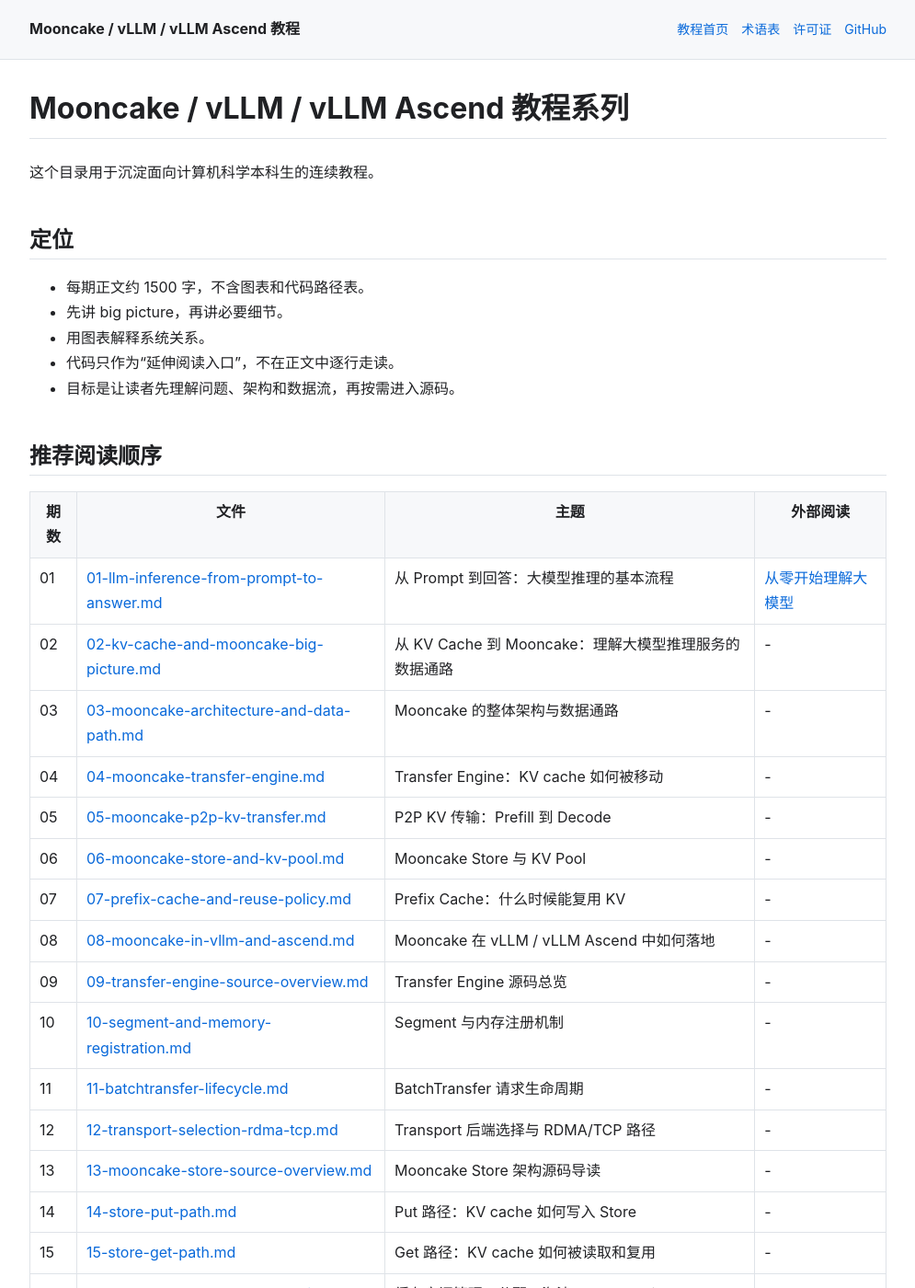
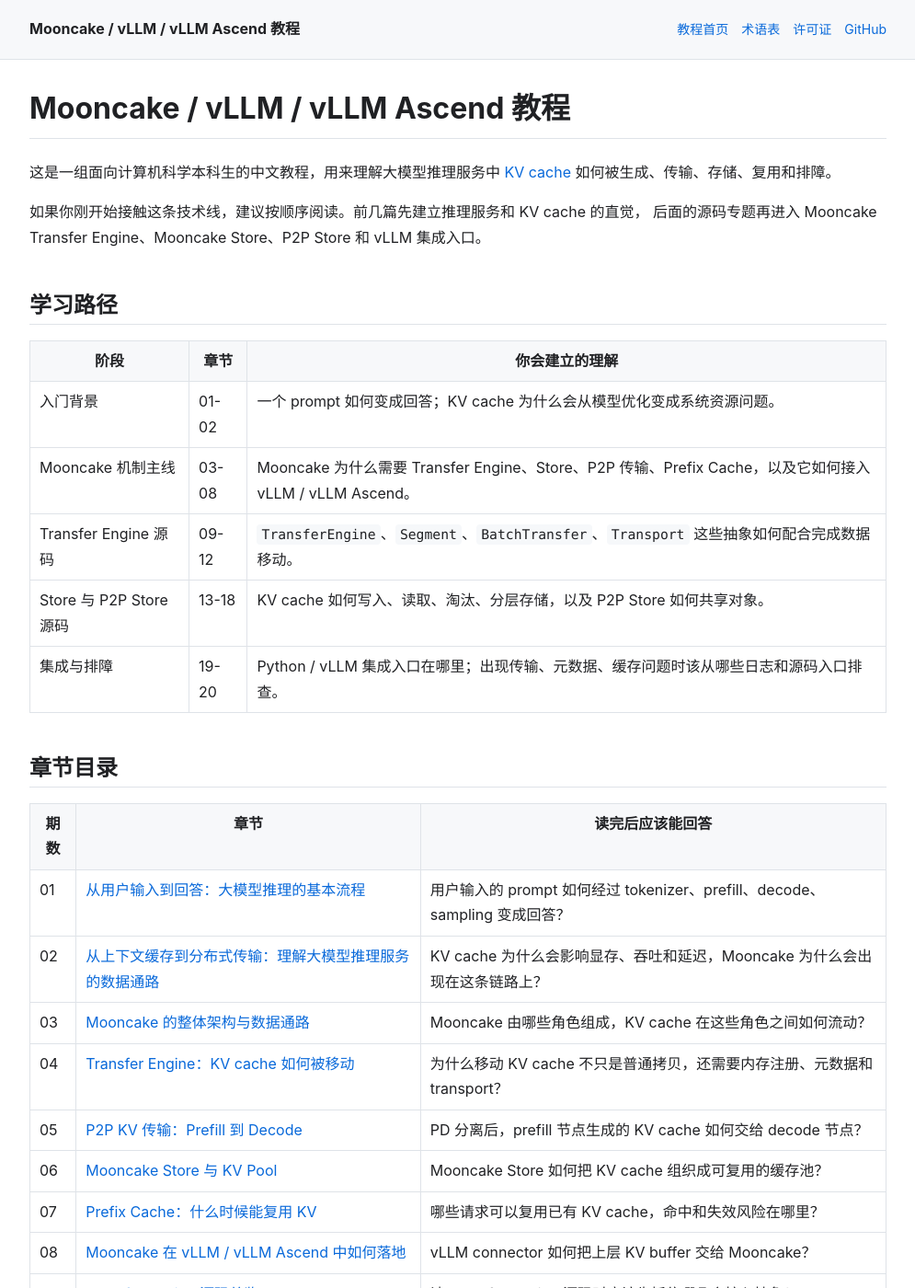
Before and after one commit to jiahaoliang/mooncake-learning, a Jekyll site: the page built from docs/README.md, in a window 1280 px wide and 1400 px high. Shown: the whole window at 92% size, without its empty margins (142-1137 px from the left). Built offline with Jekyll 4.4.1, drawn with Linux system fonts in a browser that asks for light colours; our own code applies the rules of GitHub Pages for plain Markdown files; some of the changed text lies outside the part shown.

Commit message:
Refine docs homepage for readers

````diff
--- a/docs/README.md
+++ b/docs/README.md
@@ -1,70 +1,48 @@
-# Mooncake / vLLM / vLLM Ascend 教程系列
+# Mooncake / vLLM / vLLM Ascend 教程
 
-这个目录用于沉淀面向计算机科学本科生的连续教程。
+这是一组面向计算机科学本科生的中文教程，用来理解大模型推理服务中
+[KV cache](glossary.md#kv-cache) 如何被生成、传输、存储、复用和排障。
 
-## 定位
+如果你刚开始接触这条技术线，建议按顺序阅读。前几篇先建立推理服务和 KV cache 的直觉，
+后面的源码专题再进入 Mooncake Transfer Engine、Mooncake Store、P2P Store 和 vLLM 集成入口。
 
-- 每期正文约 1500 字，不含图表和代码路径表。
-- 先讲 big picture，再讲必要细节。
-- 用图表解释系统关系。
-- 代码只作为“延伸阅读入口”，不在正文中逐行走读。
-- 目标是让读者先理解问题、架构和数据流，再按需进入源码。
+## 学习路径
 
-## 推荐阅读顺序
+| 阶段 | 章节 | 你会建立的理解 |
+| --- | --- | --- |
+| 入门背景 | 01-02 | 一个 prompt 如何变成回答；KV cache 为什么会从模型优化变成系统资源问题。 |
+| Mooncake 机制主线 | 03-08 | Mooncake 为什么需要 Transfer Engine、Store、P2P 传输、Prefix Cache，以及它如何接入 vLLM / vLLM Ascend。 |
+| Transfer Engine 源码 | 09-12 | `TransferEngine`、`Segment`、`BatchTransfer`、`Transport` 这些抽象如何配合完成数据移动。 |
+| Store 与 P2P Store 源码 | 13-18 | KV cache 如何写入、读取、淘汰、分层存储，以及 P2P Store 如何共享对象。 |
+| 集成与排障 | 19-20 | Python / vLLM 集成入口在哪里；出现传输、元数据、缓存问题时该从哪些日志和源码入口排查。 |
 
-| 期数 | 文件 | 主题 | 外部阅读 |
-| --- | --- | --- | --- |
-| 01 | [01-llm-inference-from-prompt-to-answer.md](01-llm-inference-from-prompt-to-answer.md) | 从 Prompt 到回答：大模型推理的基本流程 | [从零开始理解大模型](https://github.com/GitHubxsy/nanoAgent/blob/book/llm/README.md) |
-| 02 | [02-kv-cache-and-mooncake-big-picture.md](02-kv-cache-and-mooncake-big-picture.md) | 从 KV Cache 到 Mooncake：理解大模型推理服务的数据通路 | - |
-| 03 | [03-mooncake-architecture-and-data-path.md](03-mooncake-architecture-and-data-path.md) | Mooncake 的整体架构与数据通路 | - |
-| 04 | [04-mooncake-transfer-engine.md](04-mooncake-transfer-engine.md) | Transfer Engine：KV cache 如何被移动 | - |
-| 05 | [05-mooncake-p2p-kv-transfer.md](05-mooncake-p2p-kv-transfer.md) | P2P KV 传输：Prefill 到 Decode | - |
-| 06 | [06-mooncake-store-and-kv-pool.md](06-mooncake-store-and-kv-pool.md) | Mooncake Store 与 KV Pool | - |
-| 07 | [07-prefix-cache-and-reuse-policy.md](07-prefix-cache-and-reuse-policy.md) | Prefix Cache：什么时候能复用 KV | - |
-| 08 | [08-mooncake-in-vllm-and-ascend.md](08-mooncake-in-vllm-and-ascend.md) | Mooncake 在 vLLM / vLLM Ascend 中如何落地 | - |
-| 09 | [09-transfer-engine-source-overview.md](09-transfer-engine-source-overview.md) | Transfer Engine 源码总览 | - |
-| 10 | [10-segment-and-memory-registration.md](10-segment-and-memory-registration.md) | Segment 与内存注册机制 | - |
-| 11 | [11-batchtransfer-lifecycle.md](11-batchtransfer-lifecycle.md) | BatchTransfer 请求生命周期 | - |
-| 12 | [12-transport-selection-rdma-tcp.md](12-transport-selection-rdma-tcp.md) | Transport 后端选择与 RDMA/TCP 路径 | - |
-| 13 | [13-mooncake-store-source-overview.md](13-mooncake-store-source-overview.md) | Mooncake Store 架构源码导读 | - |
-| 14 | [14-store-put-path.md](14-store-put-path.md) | Put 路径：KV cache 如何写入 Store | - |
-| 15 | [15-store-get-path.md](15-store-get-path.md) | Get 路径：KV cache 如何被读取和复用 | - |
-| 16 | [16-cache-management-lease-pin.md](16-cache-management-lease-pin.md) | 缓存空间管理：分配、淘汰、Lease、Pin | - |
-| 17 | [17-tiered-storage-ssd-offload.md](17-tiered-storage-ssd-offload.md) | 多层存储与 SSD Offload | - |
-| 18 | [18-p2p-store-source.md](18-p2p-store-source.md) | P2P Store 源码专题 | - |
-| 19 | [19-python-vllm-integration.md](19-python-vllm-integration.md) | Python / vLLM 集成入口 | - |
-| 20 | [20-troubleshooting-and-observability-map.md](20-troubleshooting-and-observability-map.md) | 故障与可观测性源码地图 | - |
+## 章节目录
 
-## 术语表
+| 期数 | 章节 | 读完后应该能回答 |
+| --- | --- | --- |
+| 01 | [从用户输入到回答：大模型推理的基本流程](01-llm-inference-from-prompt-to-answer.md) | 用户输入的 prompt 如何经过 tokenizer、prefill、decode、sampling 变成回答？ |
+| 02 | [从上下文缓存到分布式传输：理解大模型推理服务的数据通路](02-kv-cache-and-mooncake-big-picture.md) | KV cache 为什么会影响显存、吞吐和延迟，Mooncake 为什么会出现在这条链路上？ |
+| 03 | [Mooncake 的整体架构与数据通路](03-mooncake-architecture-and-data-path.md) | Mooncake 由哪些角色组成，KV cache 在这些角色之间如何流动？ |
+| 04 | [Transfer Engine：KV cache 如何被移动](04-mooncake-transfer-engine.md) | 为什么移动 KV cache 不只是普通拷贝，还需要内存注册、元数据和 transport？ |
+| 05 | [P2P KV 传输：Prefill 到 Decode](05-mooncake-p2p-kv-transfer.md) | PD 分离后，prefill 节点生成的 KV cache 如何交给 decode 节点？ |
+| 06 | [Mooncake Store 与 KV Pool](06-mooncake-store-and-kv-pool.md) | Mooncake Store 如何把 KV cache 组织成可复用的缓存池？ |
+| 07 | [Prefix Cache：什么时候能复用 KV](07-prefix-cache-and-reuse-policy.md) | 哪些请求可以复用已有 KV cache，命中和失效风险在哪里？ |
+| 08 | [Mooncake 在 vLLM / vLLM Ascend 中如何落地](08-mooncake-in-vllm-and-ascend.md) | vLLM connector 如何把上层 KV buffer 交给 Mooncake？ |
+| 09 | [Transfer Engine 源码总览](09-transfer-engine-source-overview.md) | 读 Transfer Engine 源码时应该先抓住哪几个核心抽象？ |
+| 10 | [Segment 与内存注册机制](10-segment-and-memory-registration.md) | 远端为什么能定位并访问本地注册过的内存？ |
+| 11 | [BatchTransfer 请求生命周期](11-batchtransfer-lifecycle.md) | 一批传输任务如何被创建、提交、执行、查询和释放？ |
+| 12 | [Transport 后端选择与 RDMA/TCP 路径](12-transport-selection-rdma-tcp.md) | Mooncake 如何在 TCP、RDMA、NVLink、Ascend 等传输后端之间分层和选择？ |
+| 13 | [Mooncake Store 架构源码导读](13-mooncake-store-source-overview.md) | Store 的 Client、Master Service、Segment、Replica 如何协作？ |
+| 14 | [Put 路径：KV cache 如何写入 Store](14-store-put-path.md) | 一份 KV cache 如何从上层 buffer 写入 Store 并变成可查询对象？ |
+| 15 | [Get 路径：KV cache 如何被读取和复用](15-store-get-path.md) | 缓存命中后，Store 如何把 KV cache 读回推理引擎可用的 buffer？ |
+| 16 | [缓存空间管理：分配、淘汰、Lease、Pin](16-cache-management-lease-pin.md) | Store 如何在有限空间里避免正在使用的对象被提前回收？ |
+| 17 | [多层存储与 SSD Offload](17-tiered-storage-ssd-offload.md) | Mooncake Store 如何在内存和 SSD 等低速大容量层之间移动对象？ |
+| 18 | [P2P Store 源码专题](18-p2p-store-source.md) | 没有集中式 Master Service 时，P2P Store 如何记录对象位置并共享副本？ |
+| 19 | [Python / vLLM 集成入口](19-python-vllm-integration.md) | Python binding 和 vLLM connector 如何调用 Mooncake API？ |
+| 20 | [故障与可观测性源码地图](20-troubleshooting-and-observability-map.md) | metadata、segment、transfer、replica 出问题时，应该从哪些入口排查？ |
 
-术语统一维护在：
+## 辅助页面
 
-```text
-glossary.md
-```
-
-教程正文提到关键术语时，优先链接到 `glossary.md` 中的对应小节。
-
-## 许可证
-
-本教程站点原创内容采用 [CC BY 4.0](license.md) 授权。引用、转载或改编时请署名
-`jiahaoliang`，链接到本仓库，并说明内容是否做过修改。
-
-## 每期结构
-
-```text
-# 标题
-
-## 本期目标
-## 背景问题
-## 核心图解
-## 关键概念
-## 系统流程
-## 代码入口
-## 小结
-```
-
-## 和其他目录的关系
-
-- `docs/`：可阅读的教程成稿，也是 GitHub Pages 发布源。
-- `repos/`：上游源码，作为教程和笔记的事实来源。
+- [术语表](glossary.md)：统一解释本系列反复出现的术语。
+- [许可证](license.md)：原创教程内容采用 CC BY 4.0 授权。
+- [GitHub 仓库](https://github.com/jiahaoliang/mooncake-learning)：查看源码引用、submodule 版本和历史变更。
````
Also changed, not shown: tutorial-plans/00-writing-guide.md (renamed from docs/00-writing-guide.md, +1 -1 lines), tutorial-plans/mooncake-20-lessons-plan.md (+2 -2 lines), README.md.
